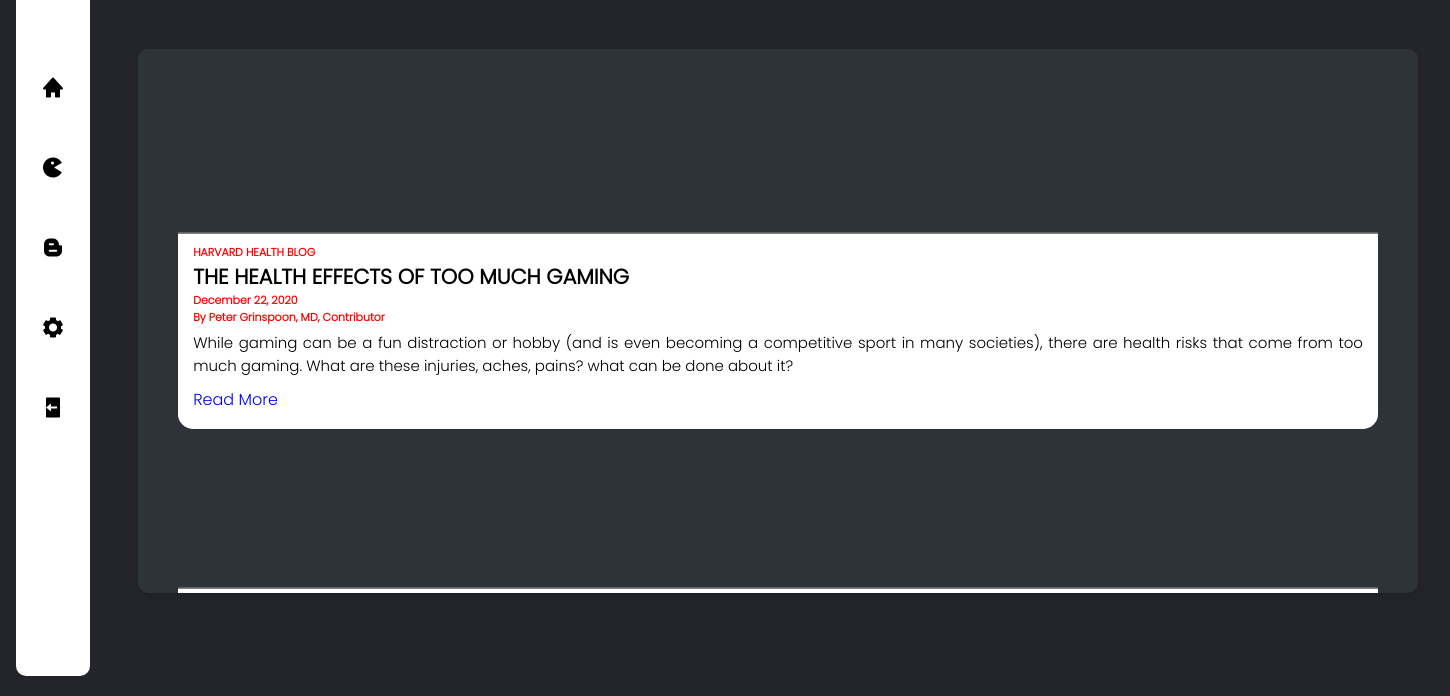
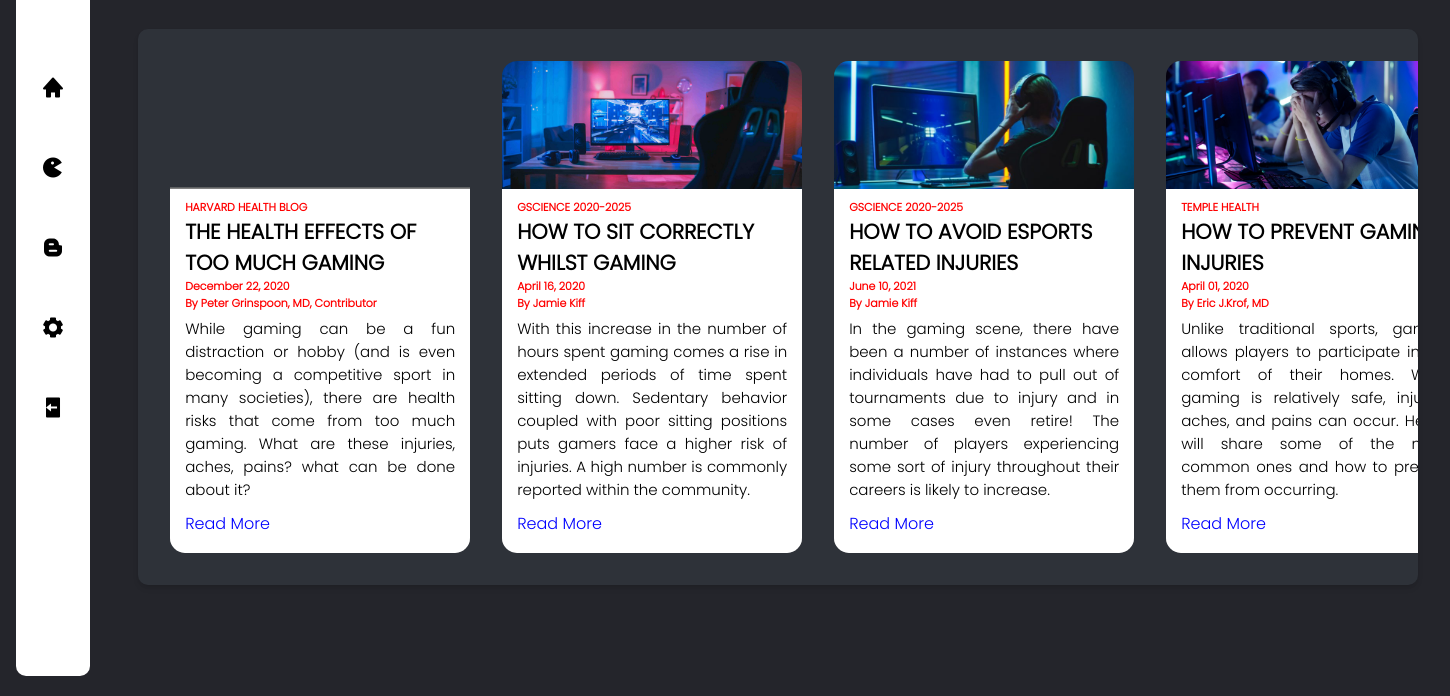
Before and after one commit to duniyash/Gamers-Health-Application, an Electron app: page blog.html in a window 1450 px wide. Shown: the part 104-800 px from the top of the page. Drawn offline with nearby package versions, Linux system fonts and the light colour scheme; sample sign-in values are in the browser's storage.

Commit message:
Update blog.css

```diff
--- a/css/blog.css
+++ b/css/blog.css
@@ -35,6 +35,7 @@
 /* Nav Bar */
 
 .navbar {
+
     height: 95vh;
     width: 5rem;
     margin: 2.5vh 1rem 2.5vh 1rem;
@@ -91,6 +92,7 @@
 
 .main {
     width: 100%;
+    height: max-content;
     overflow-y: visible;
 }
 
@@ -109,11 +111,9 @@
     align-content: flex-start;
     width: 100%;
     height: 100%;
-    margin-top: 2.5vh;
 }
 
 .mainContent .card {
-    height: 34rem;
     width: 100%;
     margin: 2rem;
     border-radius: 10px;
@@ -127,11 +127,10 @@
 
 .articles {
     width: 100%;
-    padding: 15px 40px 15px 40px;
-    /* display: flex; */
+    padding: 2rem;
+    display: grid;
+    grid-template-columns: repeat(4, 1fr);
     height: 100%;
-    justify-content: space-between;
-    padding-top: 25px;
     gap: 2rem;
 }
 
@@ -151,36 +150,37 @@
 }
 
 .articles .card-container {
-    /* cursor: pointer; */
+    cursor: default;
     transition: all 0.8s ease;
     border-radius: 15px;
+    width: 300px;
 }
 
 .articles .card-container .img-holder {
     max-width: 100%;
-    height: 10rem;
+    height: 8rem;
     background: url(../img/blog1.jpg) no-repeat center center / cover;
     position: relative;
 }
 
 .articles .card-container.two .img-holder {
     max-width: 100%;
-    height: 10rem;
-    background: url(../img/blog1.jpg) no-repeat center center / cover;
+    height: 8rem;
+    background: url(../img/blog2.jpg) no-repeat center center / cover;
     position: relative;
 }
 
 .articles .card-container.three .img-holder {
     max-width: 100%;
-    height: 10rem;
-    background: url(../img/blog1.jpg) no-repeat center center / cover;
+    height: 8rem;
+    background: url(../img/blog3.jpg) no-repeat center center / cover;
     position: relative;
 }
 
 .articles .card-container.four .img-holder {
     max-width: 100%;
-    height: 10rem;
-    background: url(../img/blog1.jpg) no-repeat center center / cover;
+    height: 8rem;
+    background: url(../img/blog4.jpg) no-repeat center center / cover;
     position: relative;
 }
 
```
